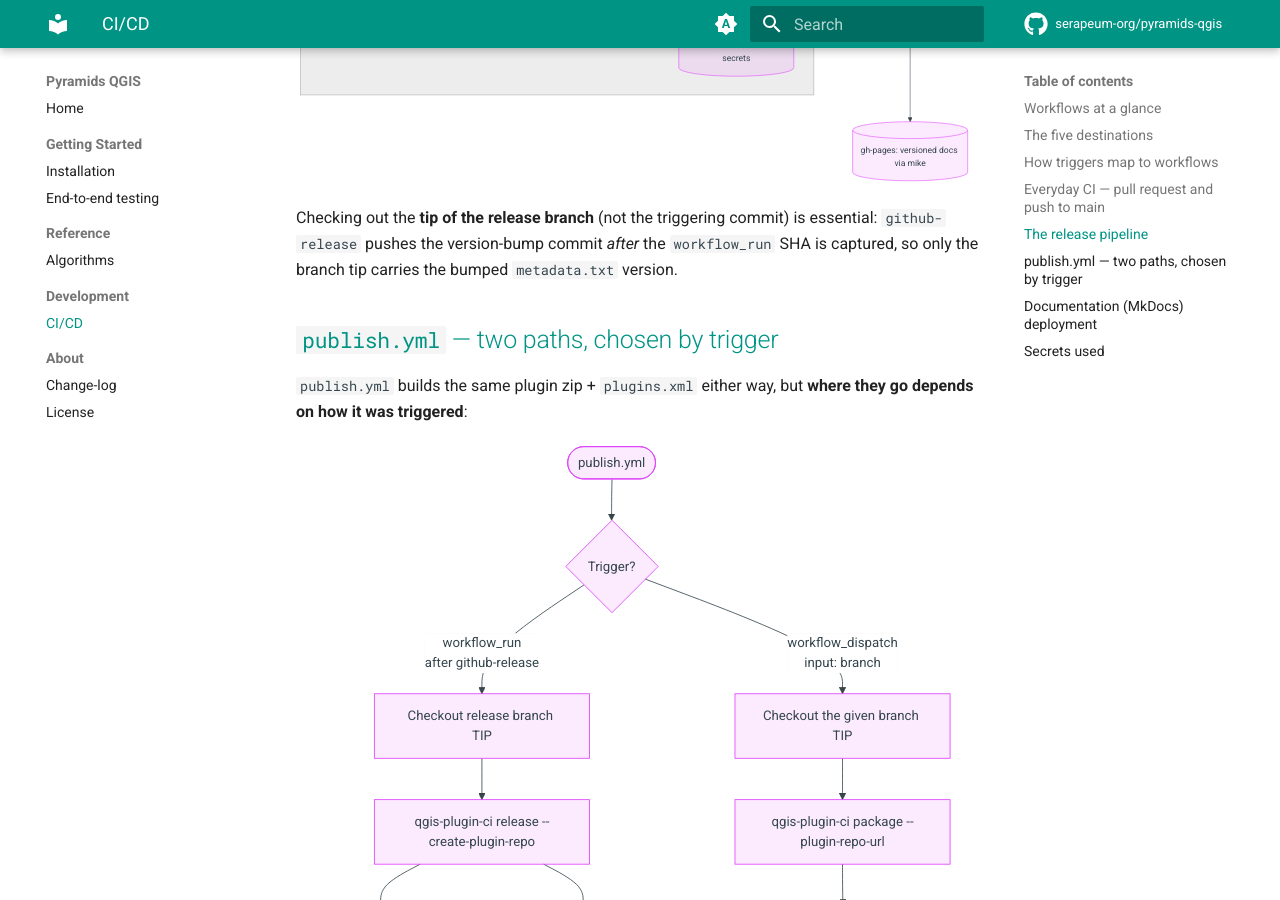
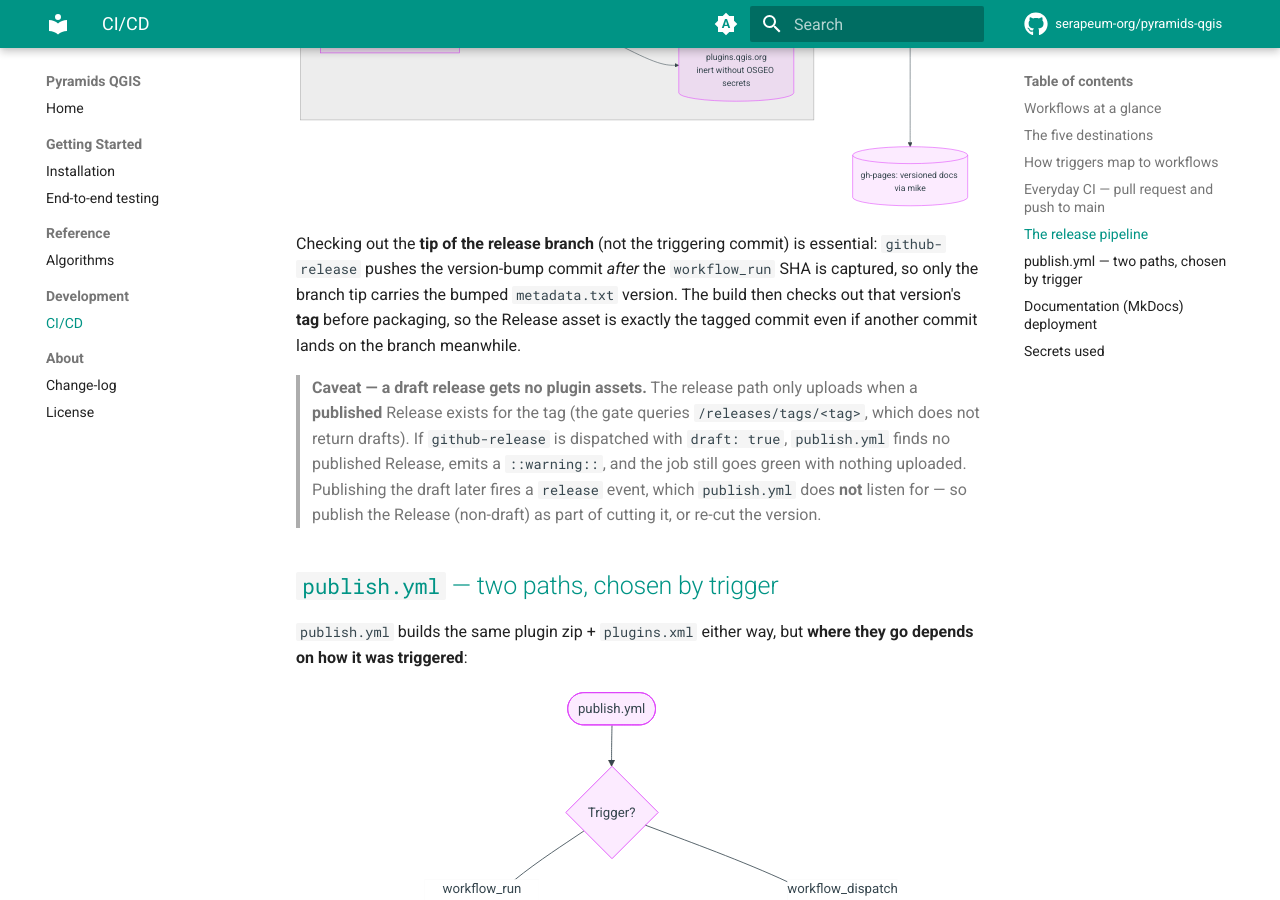
Before and after one commit to serapeum-org/pyramids-qgis, an MkDocs documentation site: the page built from docs/ci.md, in a window 1280 px wide and 900 px high, scrolled down 3002 px. Built offline with MkDocs 1.6.1 and Material for MkDocs 9.7.7, drawn with Linux system fonts in a browser that asks for light colours; comment, search, counter and statistics services are not loaded; the version menu is left out; some of the changed text lies outside the part shown.

Commit message:
docs(ci): fix the push-to-main gate count, add pip-audit dispatch edge and draft-release caveat
Review round 2 findings L1, N1, and the documentation half of M1.

L1: the prose said 'every push to main runs the same four gates', but
  pip-audit is pull_request + schedule + workflow_dispatch only, not push
  (.github/workflows/pip-audit.yml) — a push runs three gates. Reworded to
  say push runs the same set except pip-audit; now consistent with the
  'PR only' diagram edge fixed in round 1.

N1: the overview diagram drew MANW --> WHL but omitted pip-audit's own
  workflow_dispatch trigger that the table lists; added MANW --> AUD.

M1 (doc part): documented that a draft-cut release receives no plugin
  assets — the gate queries /releases/tags (drafts excluded), warns, and
  the job still goes green; publishing the draft later fires a 'release'
  event publish.yml does not listen for. Also noted the build now pins the
  tag (the L2 fix in 81b5cf0), so the Release asset is the tagged commit.

Verified: 5/5 mermaid diagrams render with mermaid-cli, 'mkdocs build
--strict' passes (exit 0).

````diff
--- a/docs/ci.md
+++ b/docs/ci.md
@@ -67,8 +68,9 @@ flowchart TD
 
 ## Everyday CI — pull request and push to `main`
 
-Every PR and every push to `main` runs the same four gates plus a strict docs build. None of them publish; the
-docs build only uploads a preview on PRs.
+Every PR runs four gates — CI, Tests, pip-audit, Wheel — plus a strict docs build. A push to `main` runs the same
+set **except pip-audit**, which is pull-request- and schedule-only. None of them publish; the docs build only
+uploads a preview on PRs.
 
 ```mermaid
 flowchart LR
@@ -119,7 +121,14 @@ flowchart TD
 
 Checking out the **tip of the release branch** (not the triggering commit) is essential: `github-release` pushes the
 version-bump commit *after* the `workflow_run` SHA is captured, so only the branch tip carries the bumped
-`metadata.txt` version.
+`metadata.txt` version. The build then checks out that version's **tag** before packaging, so the Release asset is
+exactly the tagged commit even if another commit lands on the branch meanwhile.
+
+> **Caveat — a draft release gets no plugin assets.** The release path only uploads when a **published** Release
+> exists for the tag (the gate queries `/releases/tags/<tag>`, which does not return drafts). If `github-release`
+> is dispatched with `draft: true`, `publish.yml` finds no published Release, emits a `::warning::`, and the job
+> still goes green with nothing uploaded. Publishing the draft later fires a `release` event, which `publish.yml`
+> does **not** listen for — so publish the Release (non-draft) as part of cutting it, or re-cut the version.
 
 ## `publish.yml` — two paths, chosen by trigger
 
````
Also changed, not shown: other parts of docs/ci.md (+1 -0 lines).
